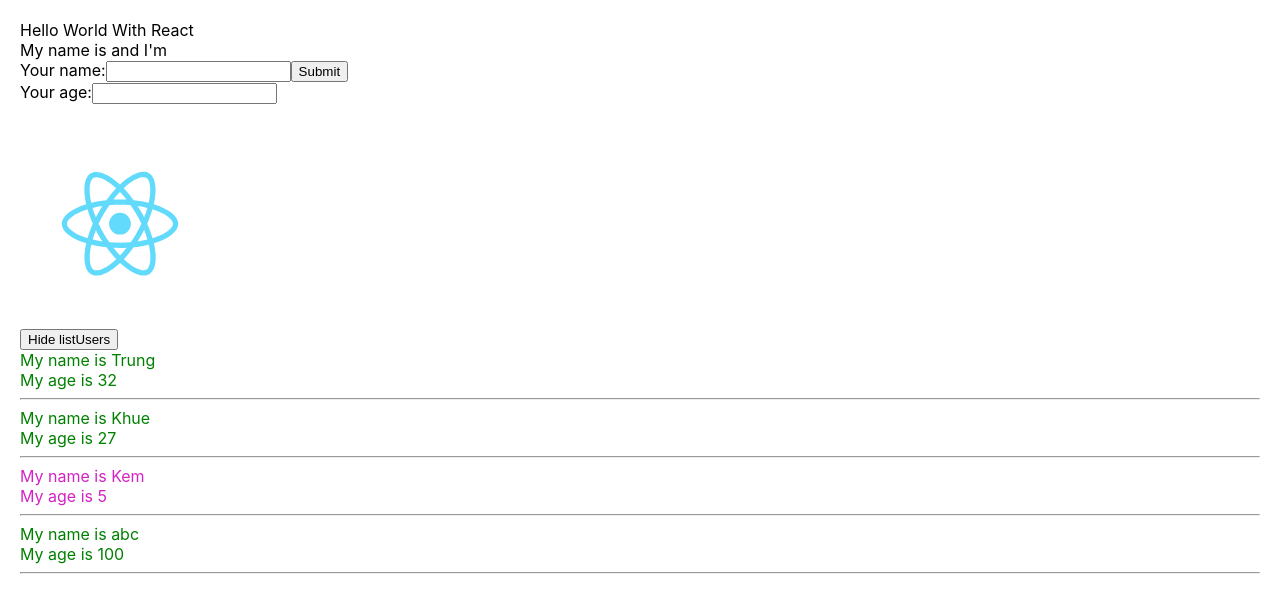
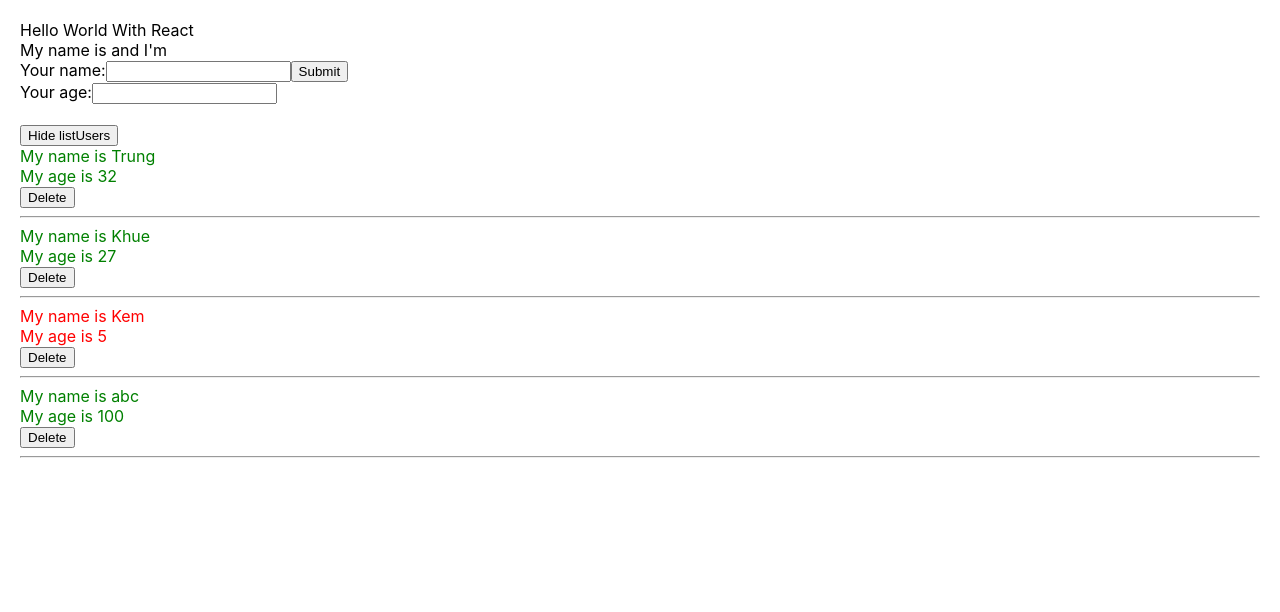
Before and after one commit to iamlddt/React-FullStack, a React (Create React App) app: page / in a window 1280 px wide. Shown: the top 612 px of the page. Built offline with nearby package versions, Linux system fonts and the light colour scheme.

Commit message:
Delete Data with Filter

```diff
--- a/src/components/DisplayInfor.js
+++ b/src/components/DisplayInfor.js
@@ -20,7 +20,7 @@
 
         return (
             <div className="display-infor-container">
-                <img src={logo} alt="logo" />
+                {/* <img src={logo} alt="logo" /> */}
                 <div>
                     <button
                         onClick={(event) => { this.handleShowHide(event) }}>
@@ -33,8 +33,14 @@
                         {listUsers.map((user) => {
                             return (
                                 <div key={user.id} className={+user.age > 18 ? "green" : "red"}>
-                                    <div>My name is {user.name}</div>
-                                    <div>My age is {user.age}</div>
+                                    <div>
+                                        <div>My name is {user.name}</div>
+                                        <div>My age is {user.age}</div>
+                                    </div>
+                                    <div>
+                                        <button onClick={() => this.props.handleDeleteUser(user.id)}>Delete</button>
+                                    </div>
+
                                     <hr />
                                 </div>
                             )
--- a/src/components/Displayinfor.scss
+++ b/src/components/Displayinfor.scss
@@ -1,6 +1,6 @@
 .display-infor-container {
     .red {
-        color: rgb(211, 35, 196);
+        color: red;
     }
 
     .green {
--- a/src/components/MyComponent.js
+++ b/src/components/MyComponent.js
@@ -17,9 +17,17 @@
     handleAddNewUser = (userObj) => {
         console.log('check data from parent ', userObj)
         this.setState({
-            listUsers: [...this.state.listUsers, userObj]
+            listUsers: [userObj, ...this.state.listUsers]
         })
-    }
+    };
+
+    handleDeleteUser = (userId) => {
+        let listUsersClone = [...this.state.listUsers];
+        listUsersClone = listUsersClone.filter(item => item.id !== userId);
+        this.setState({
+            listUsers: listUsersClone
+        })
+    };
 
     render() {
         return (
@@ -30,6 +38,7 @@
                 <br></br>
                 <DisplayInfor
                     listUsers={this.state.listUsers}
+                    handleDeleteUser={this.handleDeleteUser}
                 />
             </div>
         )
```
